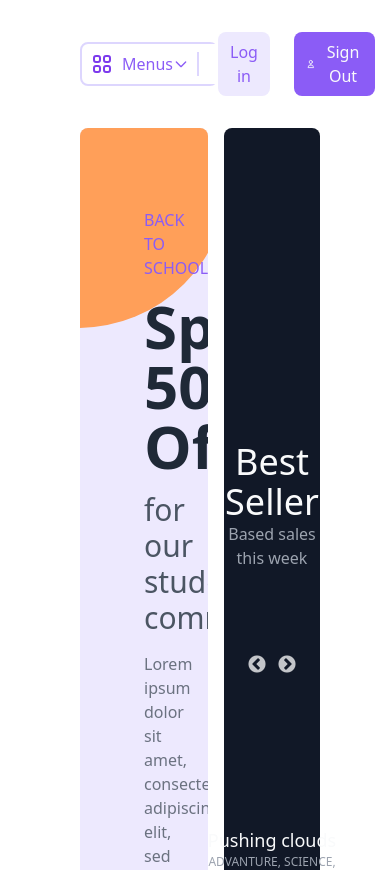
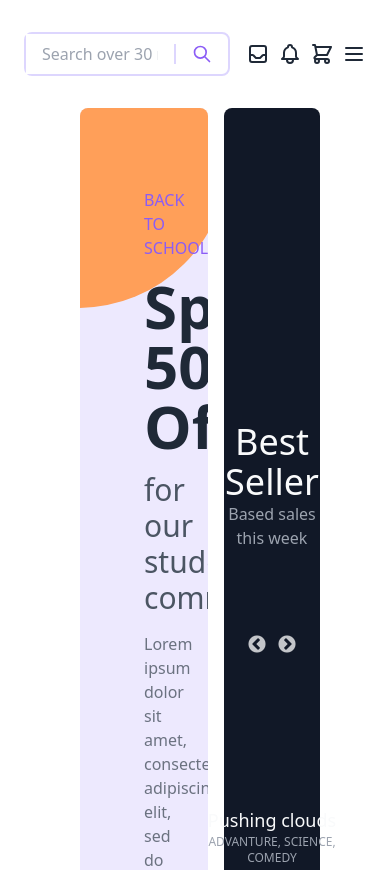
Before and after one commit to wardydev/book-storev2, a React (Create React App) app: page / in a window 390 px wide. Shown: the top 870 px of the page. Built offline with nearby package versions, Linux system fonts and the light colour scheme.

Commit message:
finished the header-responsive

```diff
--- a/src/container/components/Header/index.jsx
+++ b/src/container/components/Header/index.jsx
@@ -1,35 +1,48 @@
-import React from 'react'
+import React, { useEffect, useState } from 'react'
 
 // assets
 import Logo from '../../../assets/logo/logo.svg'
 
 // react router
 import { Link } from 'react-router-dom'
-import { useState } from 'react/cjs/react.development'
 
 export default function Header() {
     const [fakelogin, setFakeLogin] = useState(false)
+    // const [withWindowDimension, setWithWindowDimension] = useState(null)
+    // const [responsive, setResponsive] = useState(false)
 
     const handleFakeLogin = () => {
         setFakeLogin(!fakelogin)
     }
 
+    // useEffect(() => {
+    //     const windowWith = window.innerWidth
+    //     window.addEventListener('resize', function() {
+    //         setWithWindowDimension(windowWith)
+    //         if(windowWith < 640) {
+    //             setResponsive(true)
+    //         } else {
+    //             setResponsive(false)
+    //         }
+    //     })
+    // }, [withWindowDimension])
+
     return (
-        <header className="px-20 py-8">
+        <header className="px-6 lg:px-20 py-8">
             <div className="container-header flex items-center justify-between">
-                <Link to="/">
+                <Link to="/" className='hidden lg:block'>
                     <img src={Logo} alt="book logo" width="130" />
                 </Link>
-                <div className="border-2 border-purple-200 rounded-lg flex items-center w-3/5">
-                    <div className="flex items-center space-x-2 border-r-2 border-purple-200 px-2">
+                <div className="border-2 border-purple-200 rounded-lg flex items-center w-full lg:w-3/5">
+                    <div className="hidden lg:flex items-center space-x-2 border-r-2 border-purple-200 px-2">
                         <svg xmlns="http://www.w3.org/2000/svg" className="h-6 w-6 text-purple-600" fill="none" viewBox="0 0 24 24" stroke="currentColor">
                             <path strokeLinecap="round" strokeLinejoin="round" strokeWidth={2} d="M4 6a2 2 0 012-2h2a2 2 0 012 2v2a2 2 0 01-2 2H6a2 2 0 01-2-2V6zM14 6a2 2 0 012-2h2a2 2 0 012 2v2a2 2 0 01-2 2h-2a2 2 0 01-2-2V6zM4 16a2 2 0 012-2h2a2 2 0 012 2v2a2 2 0 01-2 2H6a2 2 0 01-2-2v-2zM14 16a2 2 0 012-2h2a2 2 0 012 2v2a2 2 0 01-2 2h-2a2 2 0 01-2-2v-2z" />
                         </svg>
 
-                        <div className="flex items-center ml-2 text-purple-500 cursor-pointer">
-                            <span>Menus</span>
+                        <div className="flex items-center space-x-2 ml-2 text-purple-500 cursor-pointer">
+                            <span className='font-medium text-sm'>Menus</span>
 
-                            <svg xmlns="http://www.w3.org/2000/svg" className="h-4 w-4" fill="none" viewBox="0 0 24 24" stroke="currentColor">
+                            <svg xmlns="http://www.w3.org/2000/svg" className="h-4 w-4 mt-1" fill="none" viewBox="0 0 24 24" stroke="currentColor">
                                 <path strokeLinecap="round" strokeLinejoin="round" strokeWidth={2} d="M19 9l-7 7-7-7" />
                             </svg>
                         </div>
@@ -40,6 +53,29 @@ export default function Header() {
                     <div className="px-4 border-l-2 border-purple-200 cursor-pointer">
                         <svg xmlns="http://www.w3.org/2000/svg" className="h-5 w-5 text-purple-500" fill="none" viewBox="0 0 24 24" stroke="currentColor">
                             <path strokeLinecap="round" strokeLinejoin="round" strokeWidth={2} d="M21 21l-6-6m2-5a7 7 0 11-14 0 7 7 0 0114 0z" />
+                        </svg>
+                    </div>
+                </div>
+
+                <div className='flex lg:hidden items-center space-x-2 ml-4 text-gray-800'>
+                    <div>
+                        <svg xmlns="http://www.w3.org/2000/svg" className="h-6 w-6" fill="none" viewBox="0 0 24 24" stroke="currentColor">
+                        <path strokeLinecap="round" strokeLinejoin="round" strokeWidth={2} d="M20 13V6a2 2 0 00-2-2H6a2 2 0 00-2 2v7m16 0v5a2 2 0 01-2 2H6a2 2 0 01-2-2v-5m16 0h-2.586a1 1 0 00-.707.293l-2.414 2.414a1 1 0 01-.707.293h-3.172a1 1 0 01-.707-.293l-2.414-2.414A1 1 0 006.586 13H4" />
+                        </svg>
+                    </div>
+                    <div>
+                        <svg xmlns="http://www.w3.org/2000/svg" className="h-6 w-6" fill="none" viewBox="0 0 24 24" stroke="currentColor">
+                        <path strokeLinecap="round" strokeLinejoin="round" strokeWidth={2} d="M15 17h5l-1.405-1.405A2.032 2.032 0 0118 14.158V11a6.002 6.002 0 00-4-5.659V5a2 2 0 10-4 0v.341C7.67 6.165 6 8.388 6 11v3.159c0 .538-.214 1.055-.595 1.436L4 17h5m6 0v1a3 3 0 11-6 0v-1m6 0H9" />
+                        </svg>
+                    </div>
+                    <div>
+                        <svg xmlns="http://www.w3.org/2000/svg" className="h-6 w-6" fill="none" viewBox="0 0 24 24" stroke="currentColor">
+                        <path strokeLinecap="round" strokeLinejoin="round" strokeWidth={2} d="M3 3h2l.4 2M7 13h10l4-8H5.4M7 13L5.4 5M7 13l-2.293 2.293c-.63.63-.184 1.707.707 1.707H17m0 0a2 2 0 100 4 2 2 0 000-4zm-8 2a2 2 0 11-4 0 2 2 0 014 0z" />
+                        </svg>
+                    </div>
+                    <div>
+                        <svg xmlns="http://www.w3.org/2000/svg" className="h-6 w-6" fill="none" viewBox="0 0 24 24" stroke="currentColor">
+                        <path strokeLinecap="round" strokeLinejoin="round" strokeWidth={2} d="M4 6h16M4 12h16M4 18h16" />
                         </svg>
                     </div>
                 </div>
@@ -63,14 +99,14 @@ export default function Header() {
                             <path strokeLinecap="round" strokeLinejoin="round" strokeWidth={2} d="M19 9l-7 7-7-7" />
                             </svg>
                         </div>
-                    </div> : <div className="signs flex items-center space-x-6">
-                        <button className="py-2 px-3 bg-purple-100 text-purple-500 rounded-lg hover:bg-purple-200" onClick={handleFakeLogin}>Log in</button>
-                        <button className="flex space-x-2 items-center justify-center py-2 px-3 bg-purple-500 hover:bg-purple-600 text-gray-50 rounded-lg">
+                    </div> : <div className="signs hidden lg:flex items-center space-x-6">
+                        <button className="text-sm font-medium py-2 px-3 bg-purple-100 text-purple-500 rounded-lg hover:bg-purple-200" onClick={handleFakeLogin}>Log in</button>
+                        <button className="flex space-x-2 items-center justify-center py-2 px-3 bg-purple-400 hover:bg-purple-500 text-gray-50 rounded-lg">
                         <svg xmlns="http://www.w3.org/2000/svg" className="h-4 w-4" fill="none" viewBox="0 0 24 24" stroke="currentColor">
                             <path strokeLinecap="round" strokeLinejoin="round" strokeWidth={2} d="M16 7a4 4 0 11-8 0 4 4 0 018 0zM12 14a7 7 0 00-7 7h14a7 7 0 00-7-7z" />
                         </svg>
 
-                        <span>Sign Out</span>
+                        <span className='text-sm font-medium'>Sign Out</span>
                         </button>
                     </div>
                 }
--- /dev/null
+++ b/src/container/responsive/components/NotificationResponsive/index.jsx
@@ -0,0 +1,9 @@
+import React from 'react'
+
+export default function NotificationResponsive() {
+    return (
+        <div>
+            notif res
+        </div>
+    )
+}
```
